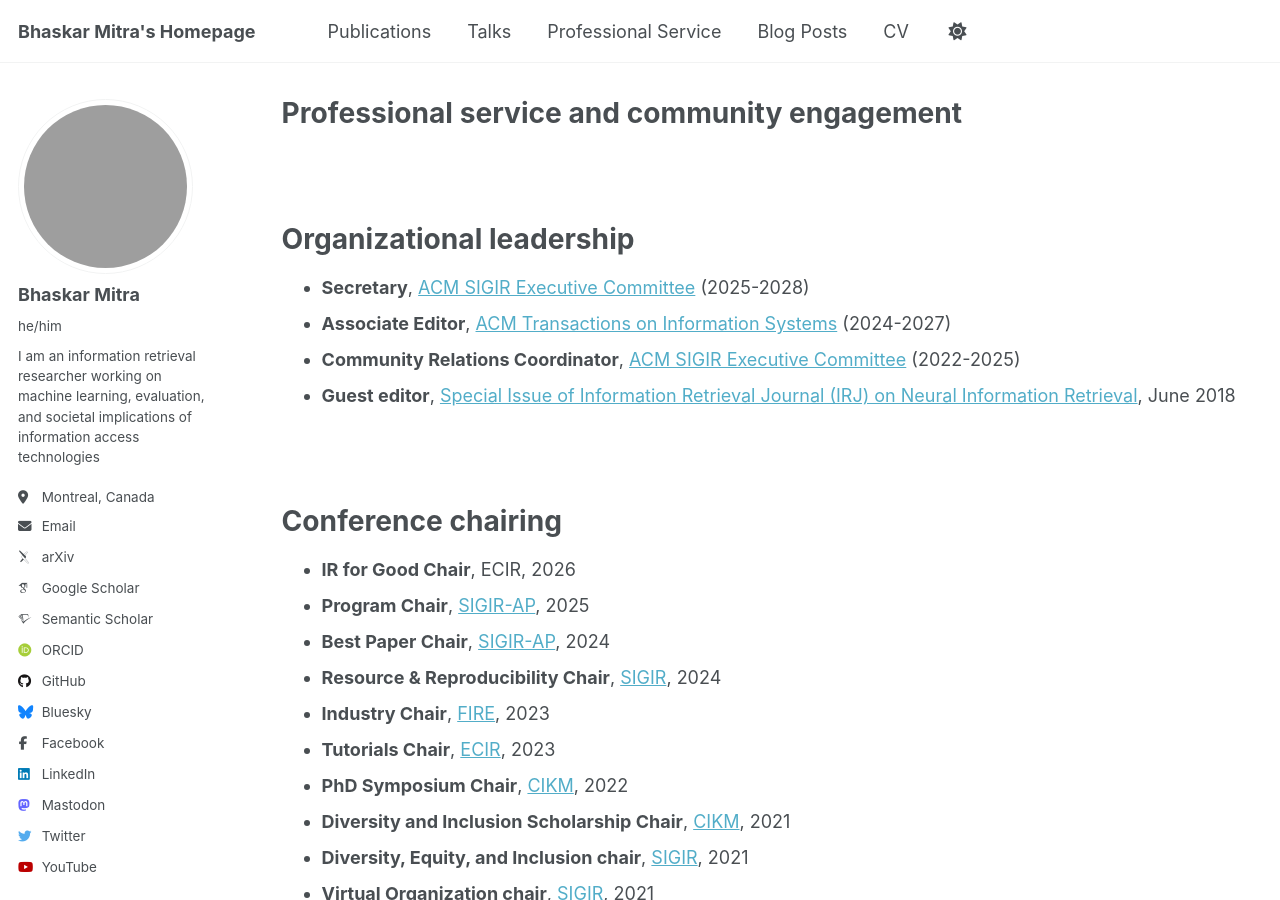
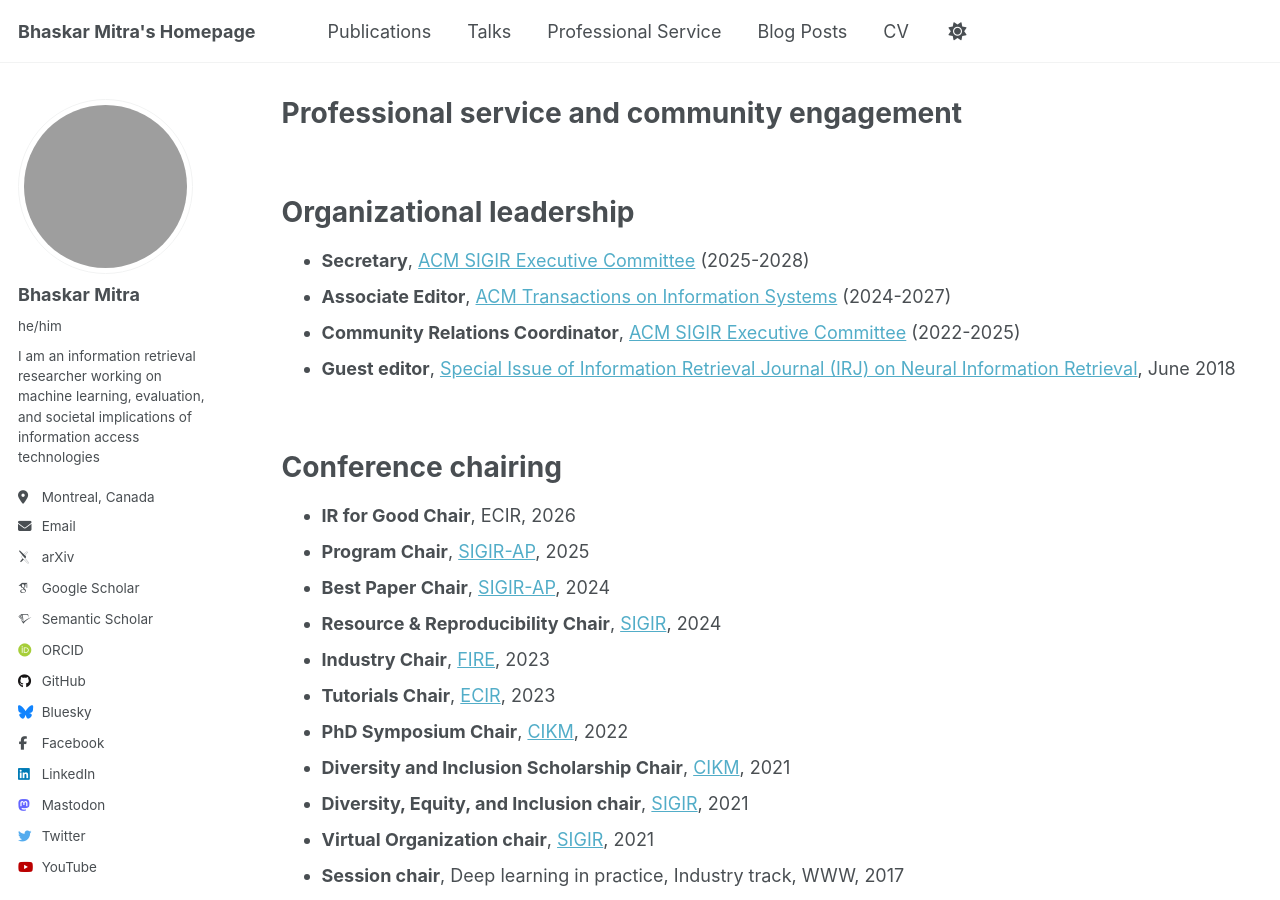
Before and after one commit to bhaskar-mitra/bhaskar-mitra.github.io, a Jekyll site: the page built from _pages/service.md, in a window 1280 px wide and 900 px high. Built offline with Jekyll 4.4.1, drawn with Linux system fonts in a browser that asks for light colours; some web fonts are replaced; grey boxes are pictures that could not be loaded.

Commit message:
Update service.md

```diff
--- a/_pages/service.md
+++ b/_pages/service.md
@@ -5,7 +5,7 @@ permalink: /service/
 author_profile: true
 ---
 
-<br/><br/>
+<br/>
 
 Organizational leadership
 ======
@@ -14,7 +14,7 @@ Organizational leadership
 * **Community Relations Coordinator**, [ACM SIGIR Executive Committee](https://sigir.org/general-information/officers-and-volunteers/) (2022-2025)
 * **Guest editor**, [Special Issue of Information Retrieval Journal (IRJ) on Neural Information Retrieval](https://link.springer.com/journal/10791/21/2/page/1), June 2018
 
-<br/><br/>
+<br/>
 
 Conference chairing
 ======
@@ -30,7 +30,7 @@ Conference chairing
 * **Virtual Organization chair**, [SIGIR](http://sigir.org/sigir2021/organization/), 2021
 * **Session chair**, Deep learning in practice, Industry track, WWW, 2017
 
-<br/><br/>
+<br/>
 
 Workshop, tutorial, and shared task organization
 ======
```
